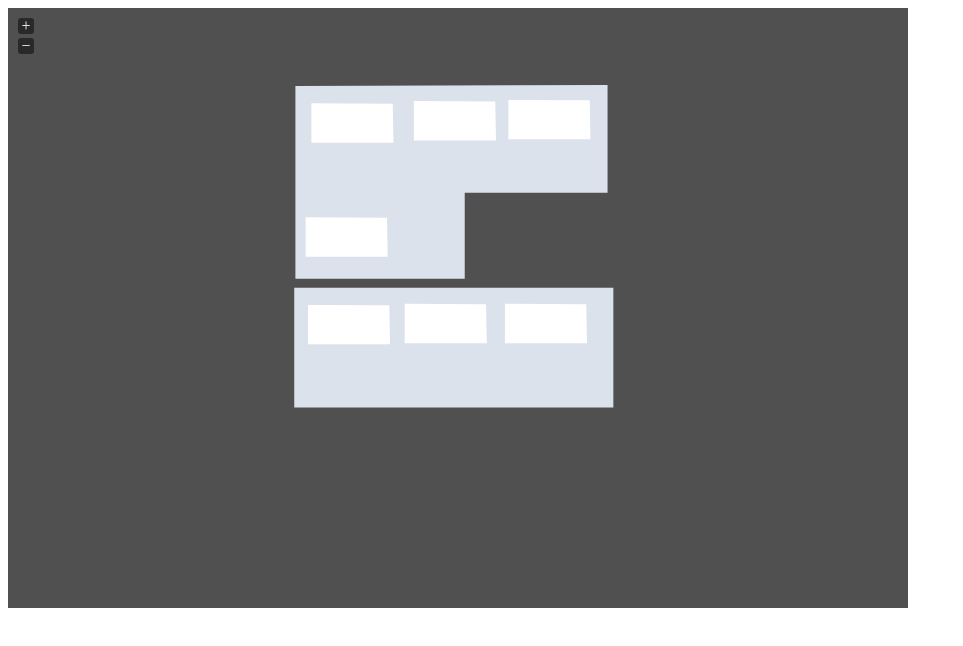
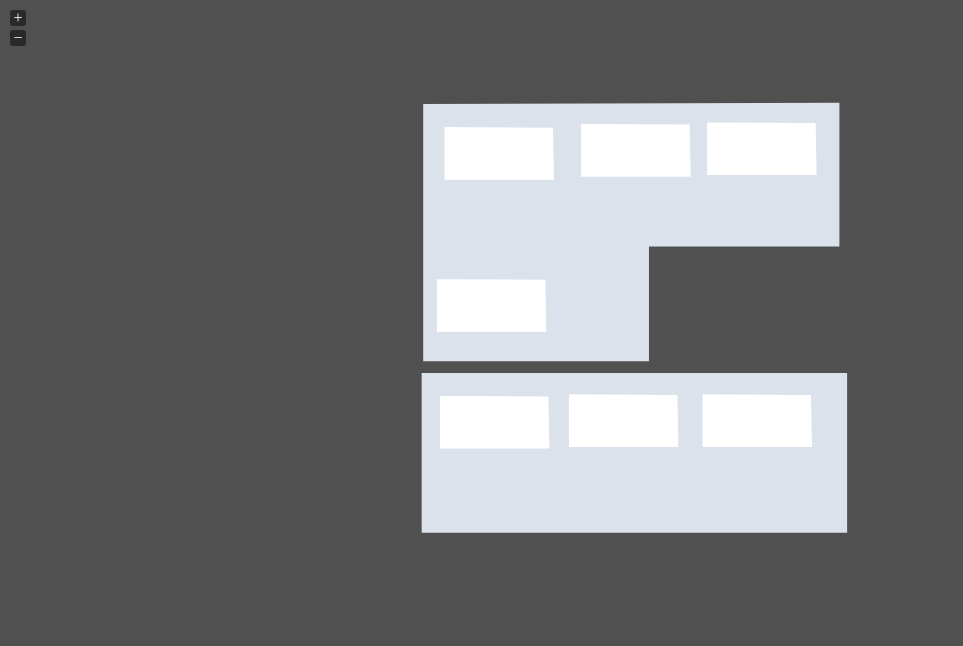
Before and after one commit to IgorMarques/IMD-Navigator, a plain HTML site: page index.html in a window 1280 px wide. Shown: the whole page, without its empty margins (0-963 px from the left). Drawn offline with Linux system fonts and the light colour scheme.

Commit message:
Few updates

```diff
--- a/index.html
+++ b/index.html
@@ -1,7 +1,7 @@
 <!DOCTYPE html>
 <html>
 <head>
-  <title>jVectorMap demo</title>
+  <title>IMD Navigator - demo</title>
   <link rel="stylesheet" media="all" href="jquery-jvectormap.css"/>
   <script src="assets/jquery-1.8.2.js"></script>
   <script src="jquery-jvectormap.js"></script>
@@ -58,7 +58,18 @@
             map.removeMarkers([code]);
             map.label.hide();
           },
-
+          onRegionClick: function(event, code){
+            console.log('region-click', code);
+          },
+          onRegionSelected: function(event, code, isSelected, selectedRegions){
+          console.log('region-select', code, isSelected, selectedRegions);
+          if (window.localStorage) {
+            window.localStorage.setItem(
+              'jvectormap-selected-regions',
+              JSON.stringify(selectedRegions)
+            );
+          }
+          },
          series: {
           regions: [{
            scale: {
@@ -73,6 +84,7 @@
            }
          }]
        },
+       regionsSelectable: true,
       });
 
       $('#map').bind('');
@@ -80,6 +92,6 @@
   </script>
 </head>
 <body>
-  <div id="map" style="width: 900px; height: 600px"></div>
+  <div id="map", class= map_canvas></div>
 </body>
 </html>
--- a/jquery-jvectormap.css
+++ b/jquery-jvectormap.css
@@ -35,3 +35,14 @@
 .jvectormap-zoomout {
     top: 30px;
 }
+
+/*my css*/
+
+.map_canvas{
+  height: 100%;
+  width: 100%;
+  top: 0;
+  left: 0;
+  position: absolute;
+  z-index: -1;
+}
```
Also changed, not shown: 1 other file. Lines whose indentation alone changed are shown as unchanged.
